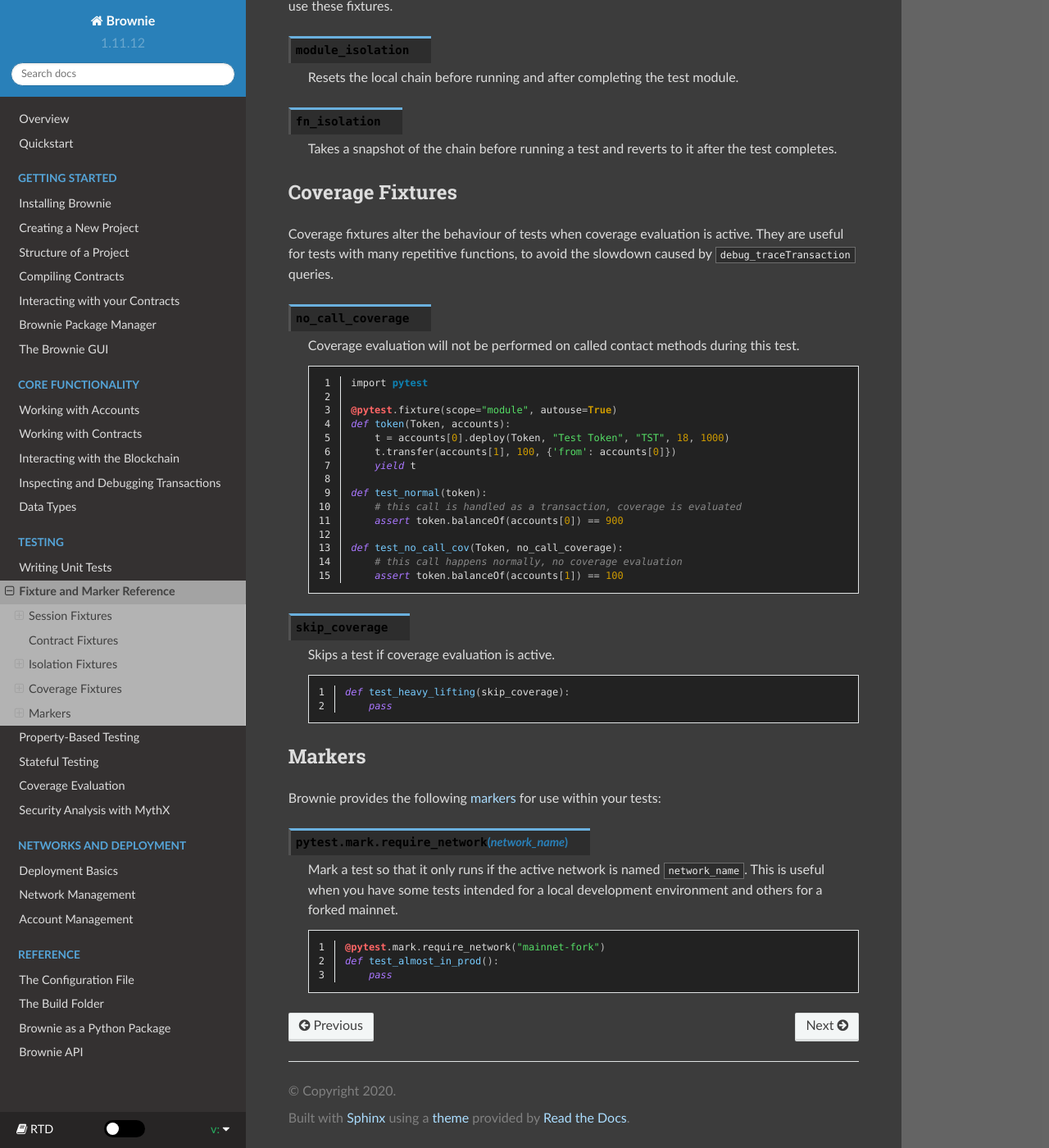
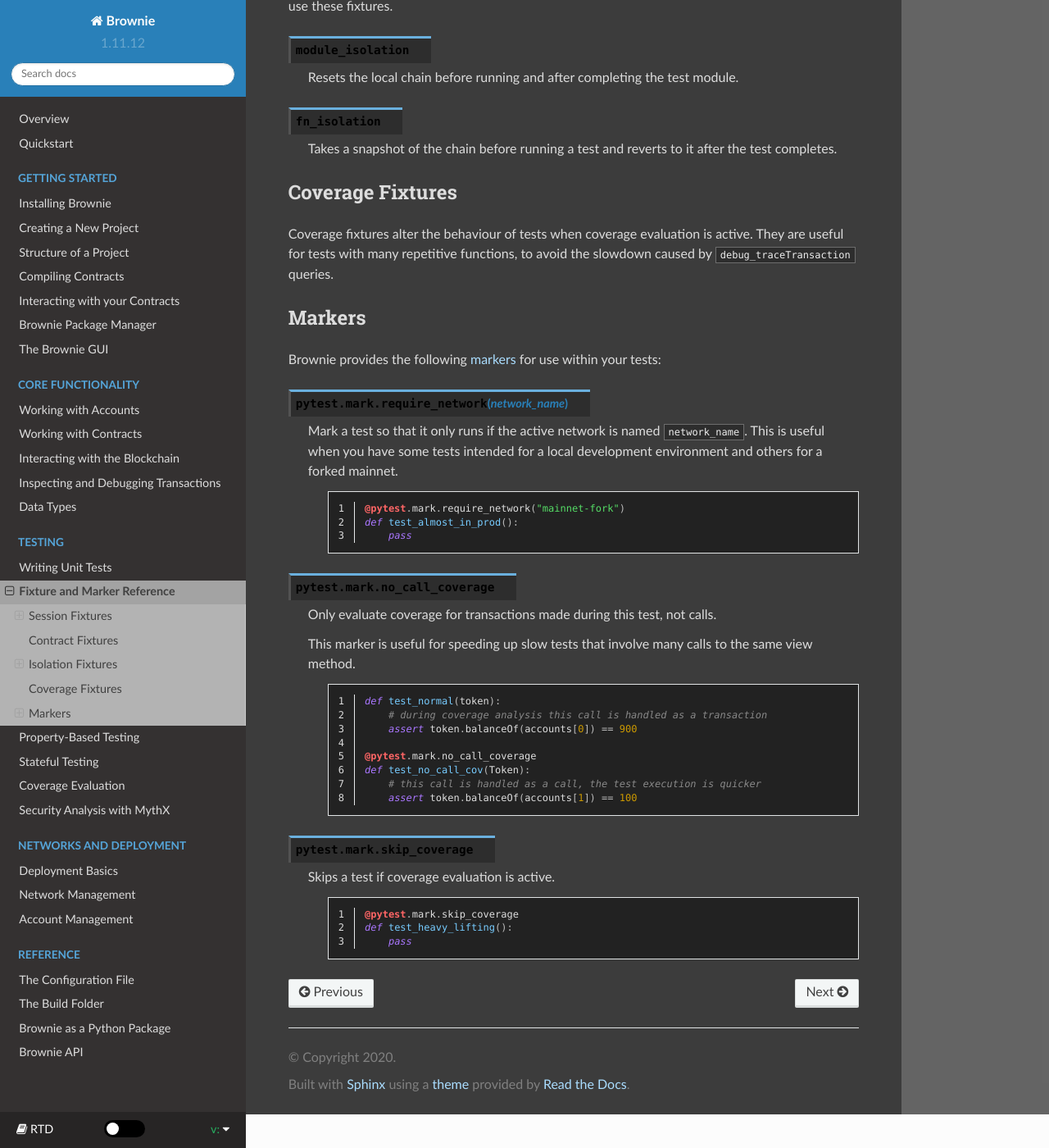
Before and after one commit to eth-brownie/brownie, a Sphinx documentation site: the page built from docs/tests-pytest-fixtures.rst, in a window 1280 px wide and 1400 px high, scrolled down 2490 px. Shown: the whole window at 82% size. Built offline with Sphinx 7.4.7 and the Read the Docs theme 2.0.0, drawn with Linux system fonts in a browser that asks for light colours.

Commit message:
docs: updates re: coverage markers

```diff
--- a/docs/tests-coverage.rst
+++ b/docs/tests-coverage.rst
@@ -82,8 +82,8 @@
 Some things to keep in mind that can help to reduce your test runtime when evaluating coverage:
 
     1. Coverage is analyzed on a per-transaction basis, and the results are cached. If you repeat an identical transaction, Brownie will not analyze it the 2nd time. Keep this in mind when designing and sequencing setup fixtures.
-    2. For tests that involve many calls to the same getter method, use :func:`no_call_coverage <fixtures.no_call_coverage>` to significantly speed execution.
-    3. Omit very complex tests altogether with :func:`skip_coverage <fixtures.skip_coverage>`.
+    2. For tests that involve many calls to the same getter method, use the :func:`no_call_coverage <pytest.mark.no_call_coverage>` marker to significantly speed execution.
+    3. Omit very complex tests altogether with the :func:`skip_coverage <pytest.mark.skip_coverage>` marker.
     4. If possible, always run your tests in parralel with :ref:`xdist<xdist>`.
 
-You can use the ``--durations`` flag to view a profile of your slowest tests. You may find good candidates for optimization, or the use of the :func:`no_call_coverage <fixtures.no_call_coverage>` and :func:`skip_coverage <fixtures.skip_coverage>` fixtures.
+You can use the ``--durations`` flag to view a profile of your slowest tests. You may find good candidates for optimization, or the use of the :func:`no_call_coverage <pytest.mark.no_call_coverage>` and :func:`skip_coverage <pytest.mark.skip_coverage>` fixtures.
--- a/docs/tests-pytest-fixtures.rst
+++ b/docs/tests-pytest-fixtures.rst
@@ -18,105 +18,105 @@
 
     Yields an :func:`Accounts <brownie.network.account.Accounts>` container for the active project, used to interact with your local accounts.
 
-    .. code-block:: python
-        :linenos:
+        .. code-block:: python
+            :linenos:
 
-        def test_account_balance(accounts):
-            assert accounts[0].balance() == "100 ether"
+            def test_account_balance(accounts):
+                assert accounts[0].balance() == "100 ether"
 
 .. py:attribute:: a
 
     Short form of the ``accounts`` fixture.
 
-    .. code-block:: python
-        :linenos:
+        .. code-block:: python
+            :linenos:
 
-        def test_account_balance(a):
-            assert a[0].balance() == "100 ether"
+            def test_account_balance(a):
+                assert a[0].balance() == "100 ether"
 
 .. py:attribute:: chain
 
     Yields an :func:`Chain <brownie.network.state.Chain>` object, used to access block data and interact with the local test chain.
 
-    .. code-block:: python
-        :linenos:
+        .. code-block:: python
+            :linenos:
 
-        def test_account_balance(accounts, chain):
-            balance = accounts[1].balance()
-            accounts[0].transfer(accounts[1], "10 ether")
-            assert accounts[1].balance() == balance + "10 ether"
+            def test_account_balance(accounts, chain):
+                balance = accounts[1].balance()
+                accounts[0].transfer(accounts[1], "10 ether")
+                assert accounts[1].balance() == balance + "10 ether"
 
-            chain.reset()
-            assert accounts[1].balance() == balance
+                chain.reset()
+                assert accounts[1].balance() == balance
 
 .. py:attribute:: Contract
 
     Yields the :func:`Contract <brownie.network.contract.Contract>` class, used to interact with contracts outside of the active project.
 
-    .. code-block:: python
-        :linenos:
+        .. code-block:: python
+            :linenos:
 
-        @pytest.fixture(scope="session")
-        def dai(Contract):
-            yield Contract.from_explorer("0x6B175474E89094C44Da98b954EedeAC495271d0F")
+            @pytest.fixture(scope="session")
+            def dai(Contract):
+                yield Contract.from_explorer("0x6B175474E89094C44Da98b954EedeAC495271d0F")
 
 .. py:attribute:: history
 
     Yields a :func:`TxHistory <brownie.network.state.TxHistory>` container for the active project, used to access transaction data.
 
-    .. code-block:: python
-        :linenos:
+        .. code-block:: python
+            :linenos:
 
-        def test_account_balance(accounts, history):
-            accounts[0].transfer(accounts[1], "10 ether")
-            assert len(history) == 1
+            def test_account_balance(accounts, history):
+                accounts[0].transfer(accounts[1], "10 ether")
+                assert len(history) == 1
 
 .. py:attribute:: interface
 
     Yields the :func:`InterfaceContainer <brownie.network.contract.InterfaceContainer>` object for the active project, which provides access to project interfaces.
 
-    .. code-block:: python
-        :linenos:
+        .. code-block:: python
+            :linenos:
 
-        @pytest.fixture(scope="session")
-        def dai(interface):
-            yield interface.Dai("0x6B175474E89094C44Da98b954EedeAC495271d0F")
+            @pytest.fixture(scope="session")
+            def dai(interface):
+                yield interface.Dai("0x6B175474E89094C44Da98b954EedeAC495271d0F")
 
 .. py:attribute:: pm
 
     Callable fixture that provides access to :func:`Project <brownie.project.main.Project>` objects, used for testing against installed packages.
 
-    .. code-block:: python
-        :linenos:
+        .. code-block:: python
+            :linenos:
 
-        @pytest.fixture(scope="module")
-        def compound(pm, accounts):
-            ctoken = pm('defi.snakecharmers.eth/compound@1.1.0').CToken
-            yield ctoken.deploy({'from': accounts[0]})
+            @pytest.fixture(scope="module")
+            def compound(pm, accounts):
+                ctoken = pm('defi.snakecharmers.eth/compound@1.1.0').CToken
+                yield ctoken.deploy({'from': accounts[0]})
 
 .. py:attribute:: state_machine
 
     Yields the :func:`state_machine <brownie.test.stateful.state_machine>` method, used for running a :ref:`stateful test <hypothesis-stateful>`.
 
-    .. code-block:: python
-        :linenos:
+        .. code-block:: python
+            :linenos:
 
-        def test_stateful(Token, accounts, state_machine):
-            token = Token.deploy("Test Token", "TST", 18, 1e23, {'from': accounts[0]})
+            def test_stateful(Token, accounts, state_machine):
+                token = Token.deploy("Test Token", "TST", 18, 1e23, {'from': accounts[0]})
 
-            state_machine(StateMachine, accounts, token)
+                state_machine(StateMachine, accounts, token)
 
 .. py:attribute:: web3
 
     Yields a :func:`Web3 <brownie.network.web3.Web3>` object.
 
-    .. code-block:: python
-        :linenos:
+        .. code-block:: python
+            :linenos:
 
-        def test_account_balance(accounts, web3):
-            height = web3.eth.blockNumber
-            accounts[0].transfer(accounts[1], "10 ether")
-            assert web3.eth.blockNumber == height + 1
+            def test_account_balance(accounts, web3):
+                height = web3.eth.blockNumber
+                accounts[0].transfer(accounts[1], "10 ether")
+                assert web3.eth.blockNumber == height + 1
 
 Contract Fixtures
 =================
@@ -125,12 +125,12 @@
 
 For example - if your project contains a contract named ``Token``, there will be a ``Token`` fixture available.
 
-.. code-block:: python
-    :linenos:
+    .. code-block:: python
+        :linenos:
 
-    def test_token_deploys(Token, accounts):
-        token = accounts[0].deploy(Token, "Test Token", "TST", 18, 1e24)
-        assert token.name() == "Test Token"
+        def test_token_deploys(Token, accounts):
+            token = accounts[0].deploy(Token, "Test Token", "TST", 18, 1e24)
+            assert token.name() == "Test Token"
 
 
 Isolation Fixtures
@@ -151,38 +151,6 @@
 
 Coverage fixtures alter the behaviour of tests when coverage evaluation is active. They are useful for tests with many repetitive functions, to avoid the slowdown caused by ``debug_traceTransaction`` queries.
 
-.. py:attribute:: no_call_coverage
-
-    Coverage evaluation will not be performed on called contact methods during this test.
-
-    .. code-block:: python
-        :linenos:
-
-        import pytest
-
-        @pytest.fixture(scope="module", autouse=True)
-        def token(Token, accounts):
-            t = accounts[0].deploy(Token, "Test Token", "TST", 18, 1000)
-            t.transfer(accounts[1], 100, {'from': accounts[0]})
-            yield t
-
-        def test_normal(token):
-            # this call is handled as a transaction, coverage is evaluated
-            assert token.balanceOf(accounts[0]) == 900
-
-        def test_no_call_cov(Token, no_call_coverage):
-            # this call happens normally, no coverage evaluation
-            assert token.balanceOf(accounts[1]) == 100
-
-.. py:attribute:: skip_coverage
-
-    Skips a test if coverage evaluation is active.
-
-    .. code-block:: python
-        :linenos:
-
-        def test_heavy_lifting(skip_coverage):
-            pass
 
 .. _pytest-fixtures-reference-markers:
 
@@ -195,9 +163,38 @@
 
     Mark a test so that it only runs if the active network is named ``network_name``. This is useful when you have some tests intended for a local development environment and others for a forked mainnet.
 
-    .. code-block:: python
-        :linenos:
+        .. code-block:: python
+            :linenos:
 
-        @pytest.mark.require_network("mainnet-fork")
-        def test_almost_in_prod():
-            pass
+            @pytest.mark.require_network("mainnet-fork")
+            def test_almost_in_prod():
+                pass
+
+.. py:attribute:: pytest.mark.no_call_coverage
+
+    Only evaluate coverage for transactions made during this test, not calls.
+
+    This marker is useful for speeding up slow tests that involve many calls to the same view method.
+
+        .. code-block:: python
+            :linenos:
+
+            def test_normal(token):
+                # during coverage analysis this call is handled as a transaction
+                assert token.balanceOf(accounts[0]) == 900
+
+            @pytest.mark.no_call_coverage
+            def test_no_call_cov(Token):
+                # this call is handled as a call, the test execution is quicker
+                assert token.balanceOf(accounts[1]) == 100
+
+.. py:attribute:: pytest.mark.skip_coverage
+
+    Skips a test if coverage evaluation is active.
+
+        .. code-block:: python
+            :linenos:
+
+            @pytest.mark.skip_coverage
+            def test_heavy_lifting():
+                pass
```
Also changed, not shown: docs/api-test.rst (+0 -13 lines).
